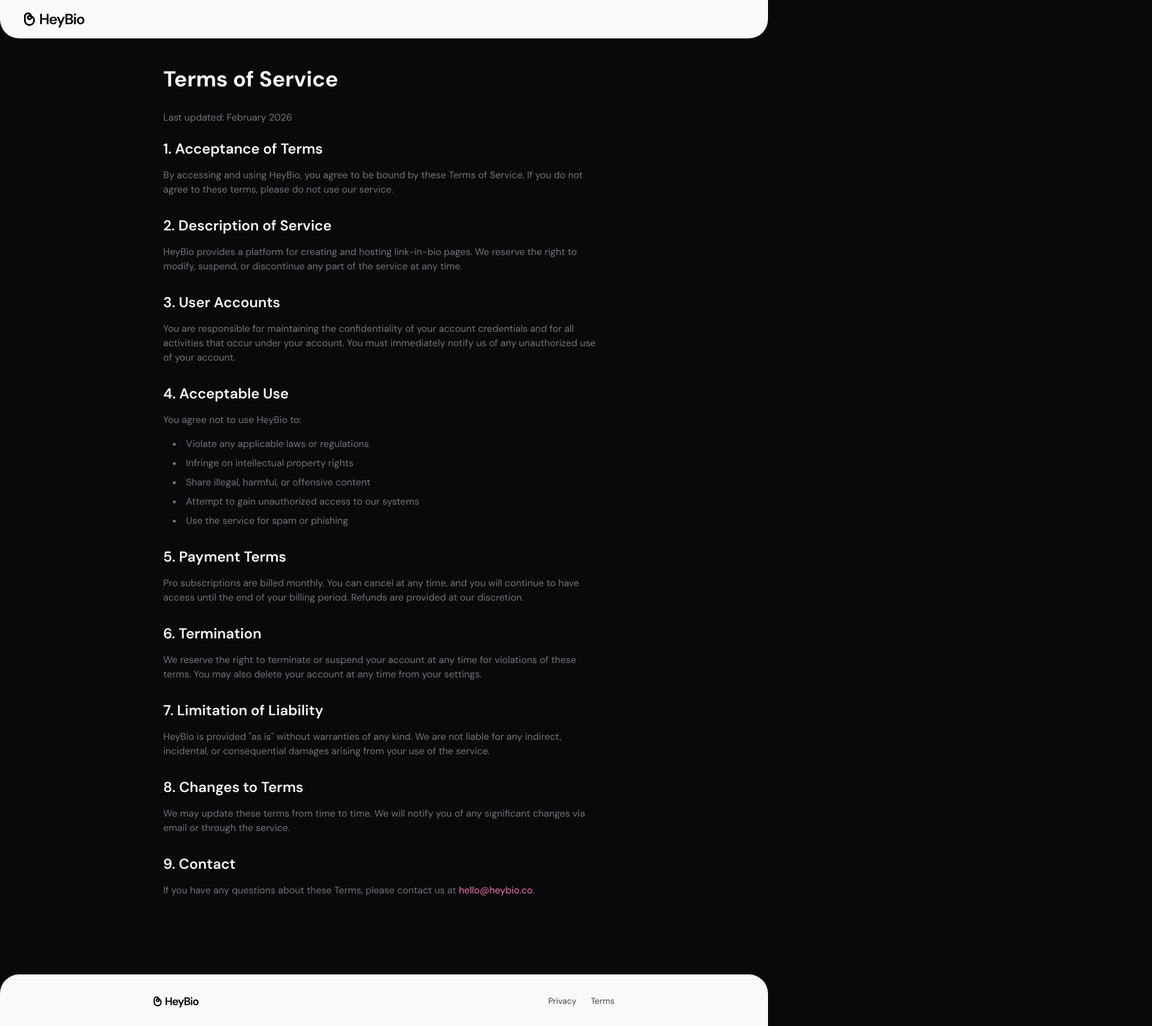
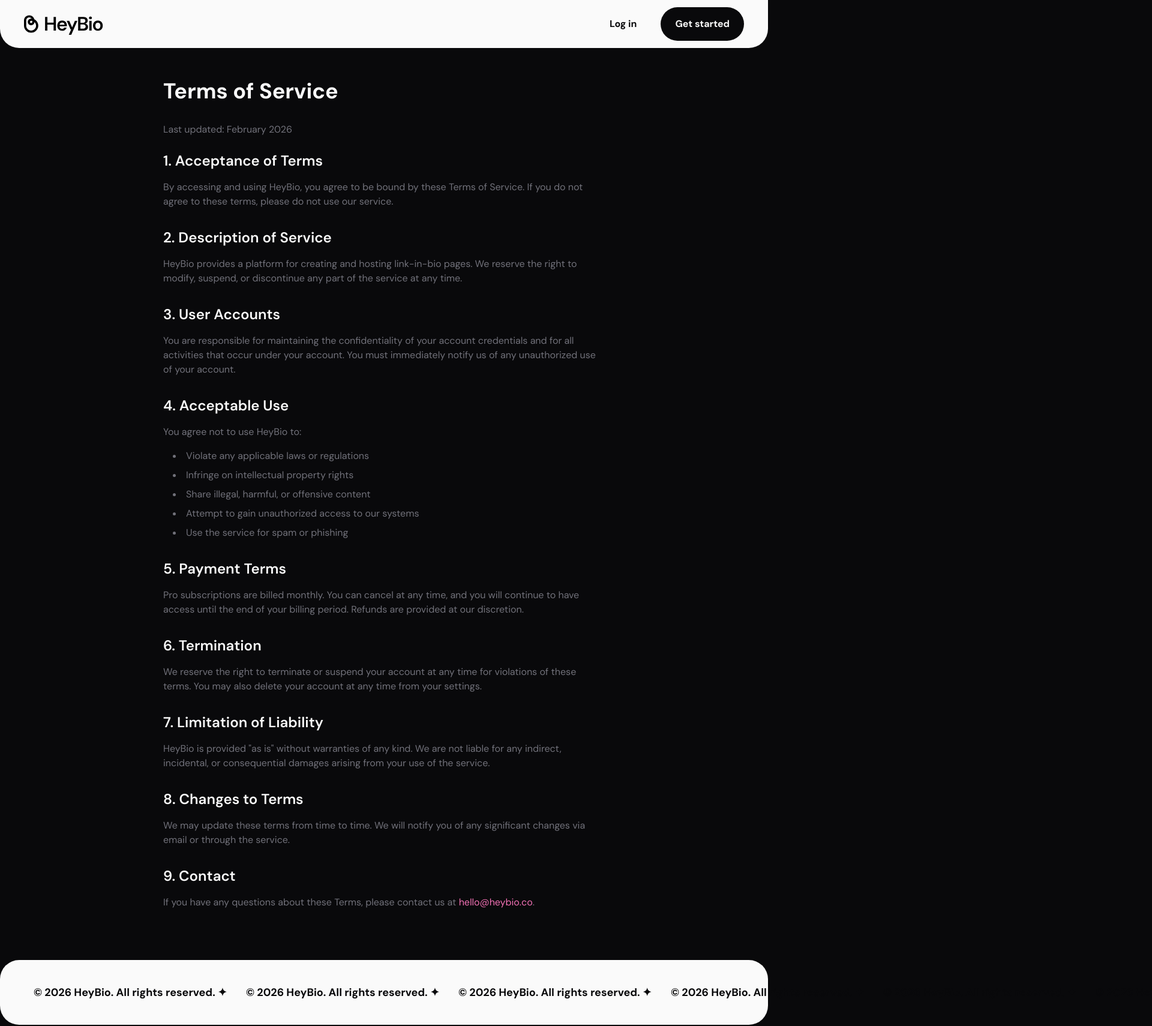
Before and after one commit to eitan-roberto/heybio, a Next.js app: page /terms in a window 1280 px wide. Shown: the top 1710 px of the page at 60% size, 1920 px wide, since content can reach past the window. Built offline with nearby package versions, Linux system fonts and the light colour scheme.

Commit message:
Add reusable Header and Footer components, update Terms and Privacy pages

```diff
--- a/src/app/privacy/page.tsx
+++ b/src/app/privacy/page.tsx
@@ -1,18 +1,13 @@
-import Link from 'next/link';
-import { SvgAsset } from '@/components/ui/svgasset';
+import { Header } from '@/components/layout/Header';
+import { Footer } from '@/components/layout/Footer';
 
 export default function PrivacyPage() {
   return (
-    <div className="min-h-screen bg-top">
-      {/* Header */}
-      <header className="bg-bottom px-4 md:px-10 py-4 rounded-bl-4xl rounded-br-4xl">
-        <Link href="/" className="text-pink inline-block">
-          <SvgAsset src="/logos/logo-full.svg" height={32} />
-        </Link>
-      </header>
+    <div className="min-h-screen flex flex-col gap-1 bg-top">
+      <Header />
 
       {/* Content */}
-      <main className="max-w-3xl mx-auto px-4 py-12">
+      <main className="flex-1 max-w-3xl mx-auto px-4 py-12">
         <h1 className="text-4xl font-bold text-bottom mb-8">Privacy Policy</h1>
 
         <div className="prose prose-invert max-w-none">
@@ -127,18 +122,7 @@
         </div>
       </main>
 
-      {/* Footer */}
-      <footer className="bg-bottom px-4 md:px-10 py-8 rounded-tl-4xl rounded-tr-4xl mt-12">
-        <div className="max-w-3xl mx-auto flex flex-col md:flex-row items-center justify-between gap-4">
-          <Link href="/" className="text-pink">
-            <SvgAsset src="/logos/logo-full.svg" height={24} />
-          </Link>
-          <div className="flex items-center gap-6 text-sm text-high">
-            <Link href="/privacy" className="hover:text-top">Privacy</Link>
-            <Link href="/terms" className="hover:text-top">Terms</Link>
-          </div>
-        </div>
-      </footer>
+      <Footer />
     </div>
   );
 }
--- a/src/app/terms/page.tsx
+++ b/src/app/terms/page.tsx
@@ -1,18 +1,13 @@
-import Link from 'next/link';
-import { SvgAsset } from '@/components/ui/svgasset';
+import { Header } from '@/components/layout/Header';
+import { Footer } from '@/components/layout/Footer';
 
 export default function TermsPage() {
   return (
-    <div className="min-h-screen bg-top">
-      {/* Header */}
-      <header className="bg-bottom px-4 md:px-10 py-4 rounded-bl-4xl rounded-br-4xl">
-        <Link href="/" className="text-pink inline-block">
-          <SvgAsset src="/logos/logo-full.svg" height={32} />
-        </Link>
-      </header>
+    <div className="min-h-screen flex flex-col gap-1 bg-top">
+      <Header />
 
       {/* Content */}
-      <main className="max-w-3xl mx-auto px-4 py-12">
+      <main className="flex-1 max-w-3xl mx-auto px-4 py-12">
         <h1 className="text-4xl font-bold text-bottom mb-8">Terms of Service</h1>
 
         <div className="prose prose-invert max-w-none">
@@ -100,18 +95,7 @@
         </div>
       </main>
 
-      {/* Footer */}
-      <footer className="bg-bottom px-4 md:px-10 py-8 rounded-tl-4xl rounded-tr-4xl mt-12">
-        <div className="max-w-3xl mx-auto flex flex-col md:flex-row items-center justify-between gap-4">
-          <Link href="/" className="text-pink">
-            <SvgAsset src="/logos/logo-full.svg" height={24} />
-          </Link>
-          <div className="flex items-center gap-6 text-sm text-high">
-            <Link href="/privacy" className="hover:text-top">Privacy</Link>
-            <Link href="/terms" className="hover:text-top">Terms</Link>
-          </div>
-        </div>
-      </footer>
+      <Footer />
     </div>
   );
 }
--- /dev/null
+++ b/src/components/layout/Footer.tsx
@@ -0,0 +1,40 @@
+import Link from 'next/link';
+import { SvgAsset } from '@/components/ui/svgasset';
+
+export function Footer() {
+  return (
+    <>
+      {/* Footer Marquee */}
+      <div className="bg-bottom p-10 rounded-4xl">
+        <div className="animate-marquee flex whitespace-nowrap">
+          {Array.from({ length: 10 }).map((_, i) => (
+            <span key={i} className="mx-4 text-lg text-top font-bold">
+              © 2026 HeyBio. All rights reserved. ✦
+            </span>
+          ))}
+        </div>
+      </div>
+
+      {/* Footer */}
+      <footer className="bg-bottom p-10 rounded-tl-4xl rounded-tr-4xl">
+        <div className="mx-auto flex max-w-6xl flex-col items-start justify-between gap-6 md:flex-row">
+          <Link href="/" className="text-pink">
+            <SvgAsset src="/logos/logo-full.svg" height={120} />
+          </Link>
+
+          <div className="flex items-start gap-8 text-2xl font-bold text-top pt-2">
+            <Link href="/pricing" className="transition-colors hover:text-high">
+              Pricing
+            </Link>
+            <Link href="/privacy" className="transition-colors hover:text-high">
+              Privacy
+            </Link>
+            <Link href="/terms" className="transition-colors hover:text-high">
+              Terms
+            </Link>
+          </div>
+        </div>
+      </footer>
+    </>
+  );
+}
--- /dev/null
+++ b/src/components/layout/Header.tsx
@@ -0,0 +1,68 @@
+'use client';
+
+import { useState } from 'react';
+import Link from 'next/link';
+import { Button } from '@/components/ui/button';
+import { SvgAsset } from '@/components/ui/svgasset';
+import { cn } from '@/lib/utils';
+
+export function Header() {
+  const [mobileMenuOpen, setMobileMenuOpen] = useState(false);
+
+  return (
+    <nav className="mx-auto w-full bg-bottom px-4 md:px-10 py-3 rounded-bl-4xl rounded-br-4xl">
+      <div className="mx-auto flex items-center justify-between">
+        <Link href="/" className="flex items-center gap-[12px] text-pink">
+          <SvgAsset src="/logos/logo-full.svg" height={42} />
+        </Link>
+
+        {/* Desktop Navigation */}
+        <div className="hidden md:flex items-center gap-2 md:gap-4">
+          <Button variant="outline" size="lg" className="rounded-full" asChild>
+            <Link href="/login">Log in</Link>
+          </Button>
+          <Button size="lg" className="rounded-full bg-top text-bottom hover:bg-high" asChild>
+            <Link href="/new">Get started</Link>
+          </Button>
+        </div>
+
+        {/* Mobile Hamburger */}
+        <button
+          onClick={() => setMobileMenuOpen(!mobileMenuOpen)}
+          className="md:hidden p-2 text-top"
+          aria-label="Toggle menu"
+        >
+          <div className="w-6 h-6 flex flex-col justify-center gap-1.5 relative">
+            <span className={cn(
+              "block h-[3px] w-full bg-current rounded-full transition-all duration-300 absolute",
+              mobileMenuOpen ? "rotate-45 top-1/2 -translate-y-1/2" : "top-0"
+            )} />
+            <span className={cn(
+              "block h-[3px] w-full bg-current rounded-full transition-all duration-300",
+              mobileMenuOpen && "opacity-0"
+            )} />
+            <span className={cn(
+              "block h-[3px] w-full bg-current rounded-full transition-all duration-300 absolute",
+              mobileMenuOpen ? "-rotate-45 top-1/2 -translate-y-1/2" : "bottom-0"
+            )} />
+          </div>
+        </button>
+      </div>
+
+      {/* Mobile Menu Dropdown */}
+      <div className={cn(
+        "md:hidden overflow-hidden transition-all duration-300",
+        mobileMenuOpen ? "max-h-48 mt-4" : "max-h-0"
+      )}>
+        <div className="flex flex-col gap-2 pb-4">
+          <Button variant="outline" size="lg" className="rounded-full w-full" asChild>
+            <Link href="/login">Log in</Link>
+          </Button>
+          <Button size="lg" className="rounded-full bg-top text-bottom hover:bg-high w-full" asChild>
+            <Link href="/new">Get started</Link>
+          </Button>
+        </div>
+      </div>
+    </nav>
+  );
+}
--- /dev/null
+++ b/src/components/layout/index.ts
@@ -0,0 +1,2 @@
+export { Header } from './Header';
+export { Footer } from './Footer';
```
